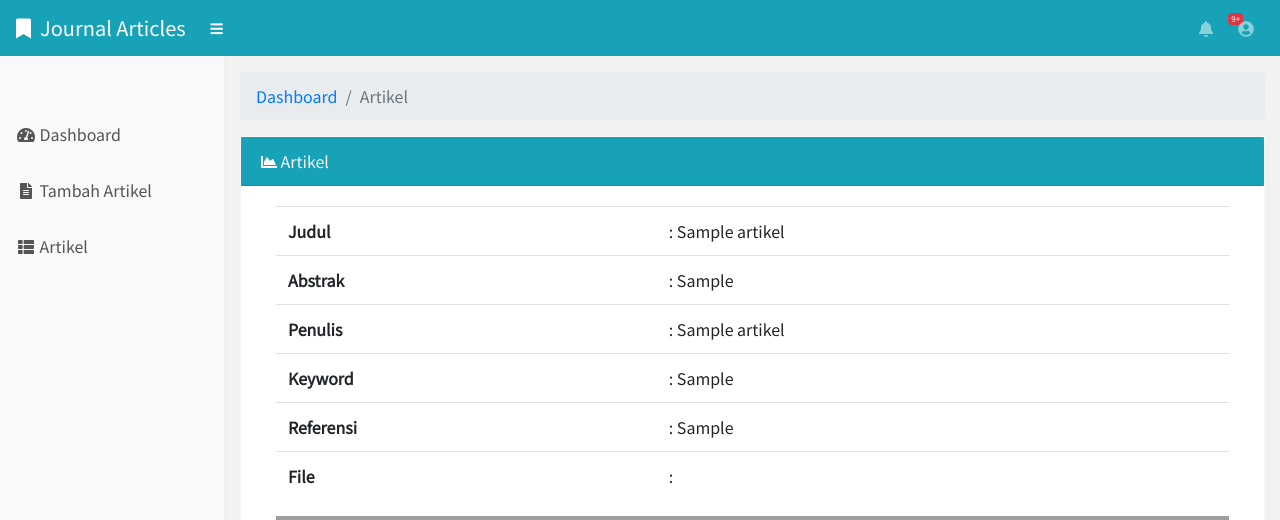
After one commit to dwexid/articles, a CodeIgniter app: page /artikel/article/detail/1 in a window 1280 px wide. The commit adds this page. Shown: the top 520 px of the page. Run offline with CodeIgniter, Linux system fonts and the light colour scheme; tables that the repository leaves empty or names only in its code hold one stand-in row (values such as "Sample post"); some libraries are stand-ins or nearby versions; grey boxes are pictures that could not be loaded.

Commit message:
add detail_articel view

```diff
--- /dev/null
+++ b/application/controllers/Article.php
@@ -0,0 +1,20 @@
+<?php
+defined('BASEPATH') or exit('No direct script access allowed');
+
+
+class Article extends CI_Controller{
+
+	public function __construct(){
+		parent::__construct();
+		$this->load->model('m_article');
+	}
+
+	public function index(){
+		$this->load->view('articles');
+	}
+
+	public function detail($id){
+		$data['artikel'] = $this->m_article->getById($id);
+		$this->load->view('detail_artikel', $data);
+	}
+}
--- a/application/models/m_article.php
+++ b/application/models/m_article.php
@@ -8,8 +8,8 @@ class m_article extends CI_Model{
 	}
 
 	public function getById($id){
-		$res = $this->db->get('artikel')
-						->where('id', $id);
+		$res = $this->db->where('id_artikel', $id)
+						->get('artikel');
 
 		return $res->row();
 	}
--- a/application/views/articles.php
+++ b/application/views/articles.php
@@ -41,7 +41,7 @@
                       <td><?=$res->judul?></td>
                       <td><?=$res->keyword?></td>
                       <td>
-                        <a href="#" class="btn btn-success btn-sm btn-block" style="padding:2px 10px">Detail</a>
+                        <a href="<?=base_url('article/detail/'.$res->id_artikel)?>" class="btn btn-success btn-sm btn-block" style="padding:2px 10px">Detail</a>
                       </td>
                     </tr>
                   </tbody>
--- /dev/null
+++ b/application/views/detail_artikel.php
@@ -0,0 +1,55 @@
+<?php
+      $this->load->view('header');
+      $this->load->view('navbar');
+?>
+
+  <div id="content-wrapper">
+
+        <div class="container-fluid">
+
+          <!-- Breadcrumbs-->
+          <ol class="breadcrumb">
+            <li class="breadcrumb-item">
+              <a href="#">Dashboard</a>
+            </li>
+            <li class="breadcrumb-item active">Artikel</li>
+          </ol>
+
+          <!-- Area Chart Example-->
+          <div class="card mb-3 border-light">
+            <div class="card-header bg-info" style="color:#f6f6f6">
+             <i class="fas fa-chart-area"></i> Artikel
+            </div>
+            <div class="card-body">
+              <div class="col-sm-12">
+                <table class="table table table-hover">
+                  <tr>
+                    <th>Judul </th> <td>: <?=$artikel->judul?></td>
+                  </tr>
+                  <tr>
+                    <th>Abstrak </th> <td>: <?=$artikel->abstrak?></td>
+                  </tr>
+                  <tr>
+                    <th>Penulis </th> <td>: <?=$artikel->nama_penulis?></td>
+                  </tr>
+                  <tr>
+                    <th>Keyword </th> <td>: <?=$artikel->keyword?></td>
+                  </tr>
+                  <tr>
+                    <th>Referensi </th> <td>: <?=$artikel->referensi?></td>
+                  </tr>
+                  <tr>
+                    <th>File </th> <td>: </td>
+                  </tr>
+                </table>
+                <iframe src="https://docs.google.com/viewer?url=<?=base_url($artikel->file_path)?>&embedded=true" style="width:100%; height:500px;" frameborder="0"></iframe>
+              </div>
+            </div>
+          </div>
+
+        </div>
+        <!-- /.container-fluid -->
+
+<?php
+      $this->load->view('footer');
+?>
```
Also changed, not shown: 2 other files.
